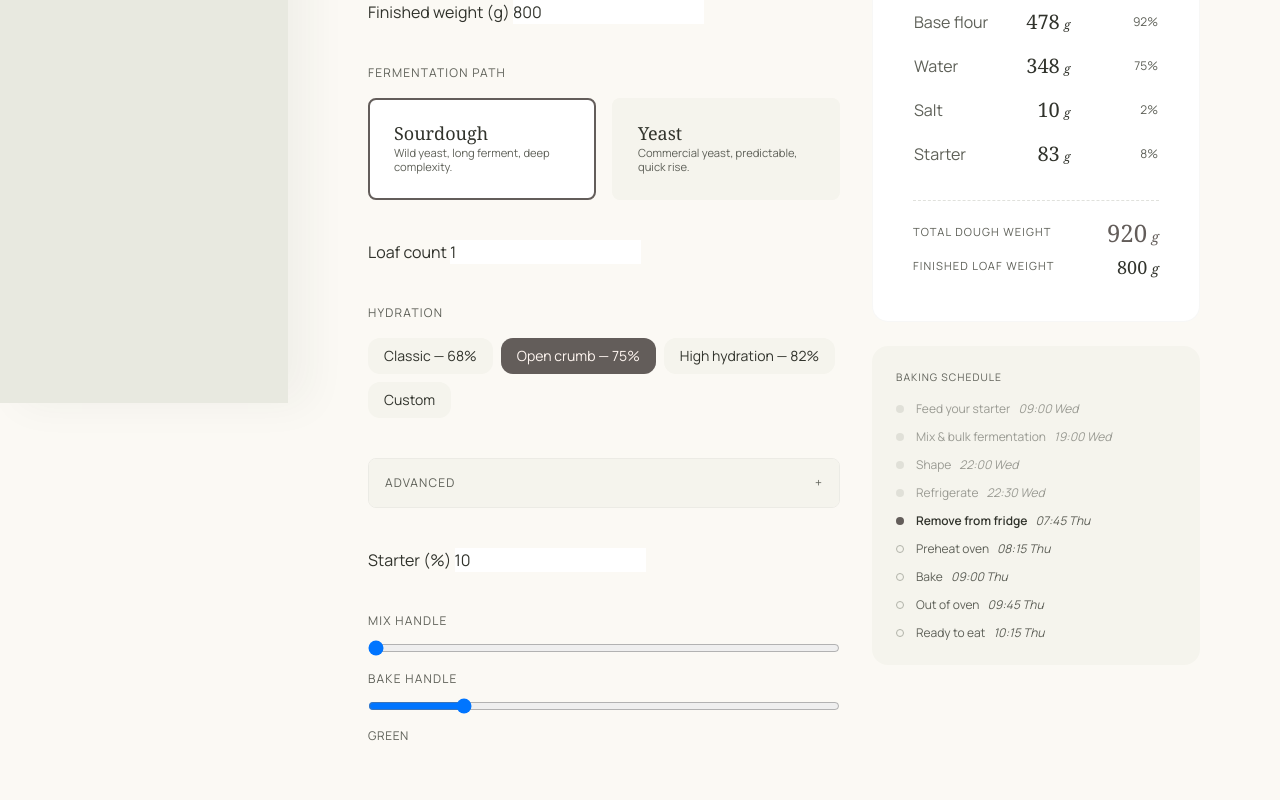
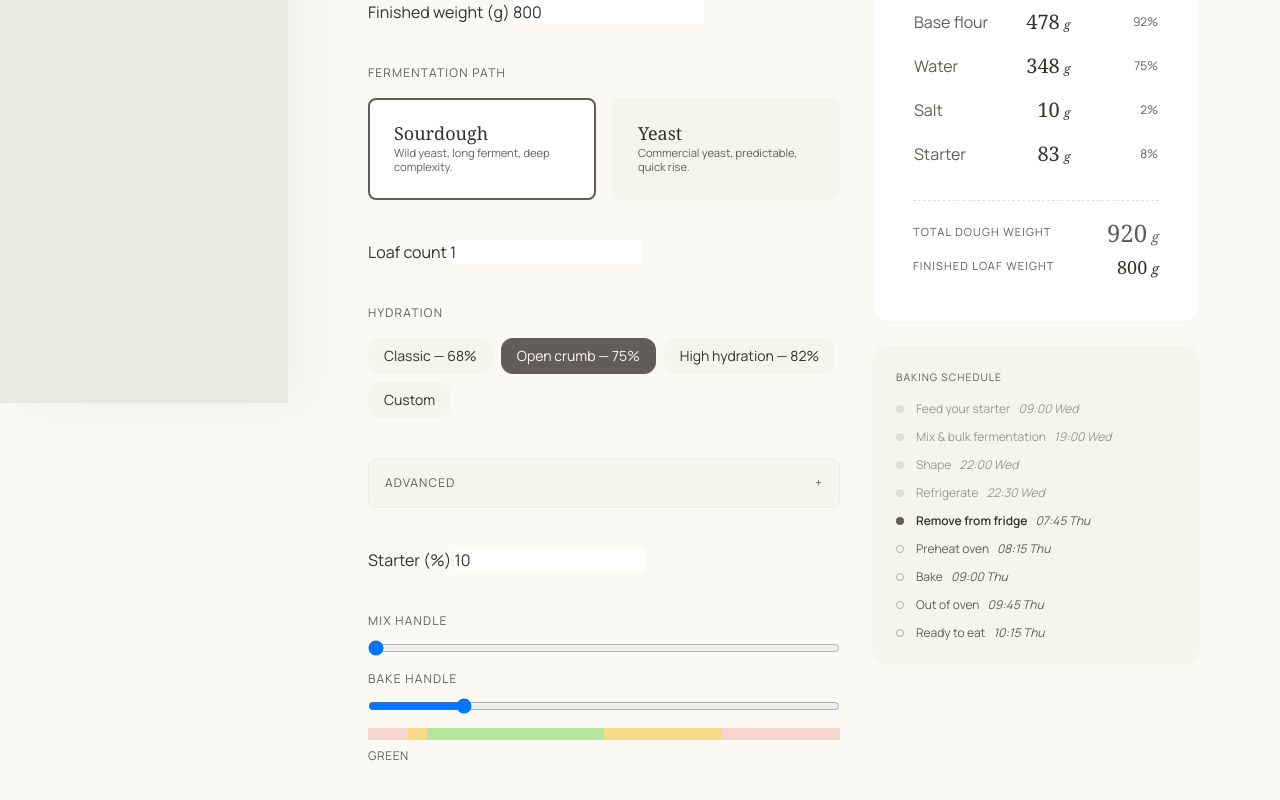
Before and after one commit to nymann/bakers-percentage, a React (Vite) app: page / in a window 1280 px wide. Shown: the part 397-1197 px from the top of the page. Built offline with nearby package versions, Linux system fonts and the light colour scheme.

Commit message:
Scenario 14-04: render zone bands on fermentation timeline

```diff
--- a/src/adapters/driving/planning/EditorialPlanningView.tsx
+++ b/src/adapters/driving/planning/EditorialPlanningView.tsx
@@ -233,6 +233,7 @@ export function EditorialPlanningView() {
               mixHandleProps={timeline.getMixHandleProps()}
               bakeHandleProps={timeline.getBakeHandleProps()}
               zone={fermentation.zone}
+              boundaries={fermentation.boundaries}
             />
           )}
         </section>
@@ -443,11 +444,14 @@ function FermentationTimeline({
   mixHandleProps,
   bakeHandleProps,
   zone,
+  boundaries,
 }: {
   mixHandleProps: TimelineHandleProps
   bakeHandleProps: TimelineHandleProps
   zone: 'green' | 'yellow' | 'red'
+  boundaries: import('../../../domain/Fermentation').FermentationBoundaries
 }) {
+  const { greenLow, greenHigh, yellowLow, yellowHigh } = boundaries
   return (
     <div className="mb-4">
       <label className="block mb-2">
@@ -470,6 +474,29 @@ function FermentationTimeline({
           className="w-full"
         />
       </label>
+      <div
+        role="presentation"
+        aria-label="Fermentation zones"
+        className="relative h-3 mb-2 rounded bg-surface-container-low overflow-hidden"
+      >
+        <div
+          role="img"
+          aria-label={`Red zone – unsafe below ${yellowLow}h or above ${yellowHigh}h`}
+          className="absolute inset-0 bg-red-300/40"
+        />
+        <div
+          role="img"
+          aria-label={`Yellow zone – cautionary ${yellowLow}h to ${greenLow}h and ${greenHigh}h to ${yellowHigh}h`}
+          className="absolute inset-y-0 bg-yellow-300/50"
+          style={{ left: `${(yellowLow / 48) * 100}%`, right: `${((48 - yellowHigh) / 48) * 100}%` }}
+        />
+        <div
+          role="img"
+          aria-label={`Green zone – ideal ${greenLow}h to ${greenHigh}h`}
+          className="absolute inset-y-0 bg-green-300/60"
+          style={{ left: `${(greenLow / 48) * 100}%`, right: `${((48 - greenHigh) / 48) * 100}%` }}
+        />
+      </div>
       <div role="status" className="font-label text-xs uppercase tracking-wider text-on-surface-variant">
         {zone}
       </div>
--- a/src/application/use-cases/useFermentationZone.ts
+++ b/src/application/use-cases/useFermentationZone.ts
@@ -1,5 +1,5 @@
 import { useCallback, useMemo, useState } from 'react'
-import { Fermentation } from '../../domain/Fermentation'
+import { Fermentation, fermentationBoundaries } from '../../domain/Fermentation'
 import {
   FERMENTATION_DURATION_RANGE,
   type ClampResult,
@@ -25,11 +25,16 @@ export function useFermentationZone(tempC: number, hydration: number) {
   const zone = strategy.zone
   const warning = strategy.warning
 
+  const boundaries = useMemo(
+    () => fermentationBoundaries(tempC, hydration),
+    [tempC, hydration],
+  )
+
   const changeFermentationDuration = useCallback((hours: number) => {
     const result = FERMENTATION_DURATION_RANGE.clamp(hours)
     setDuration(result.value)
     setClampNote(result)
   }, [])
 
-  return { duration, zone, warning, clampNote, changeFermentationDuration }
+  return { duration, zone, warning, boundaries, clampNote, changeFermentationDuration }
 }
```
Also changed, not shown: 2 other files (tests, documents, lock files or other folders).
